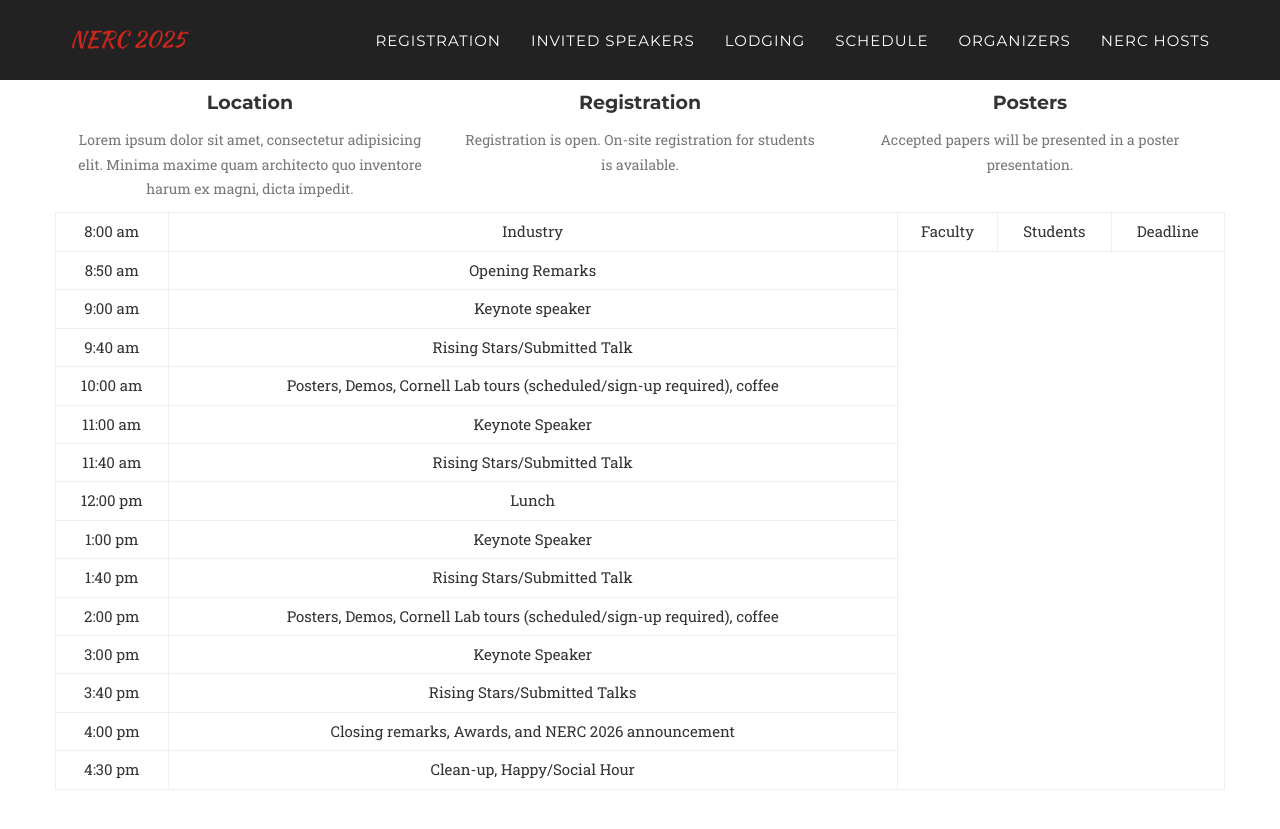
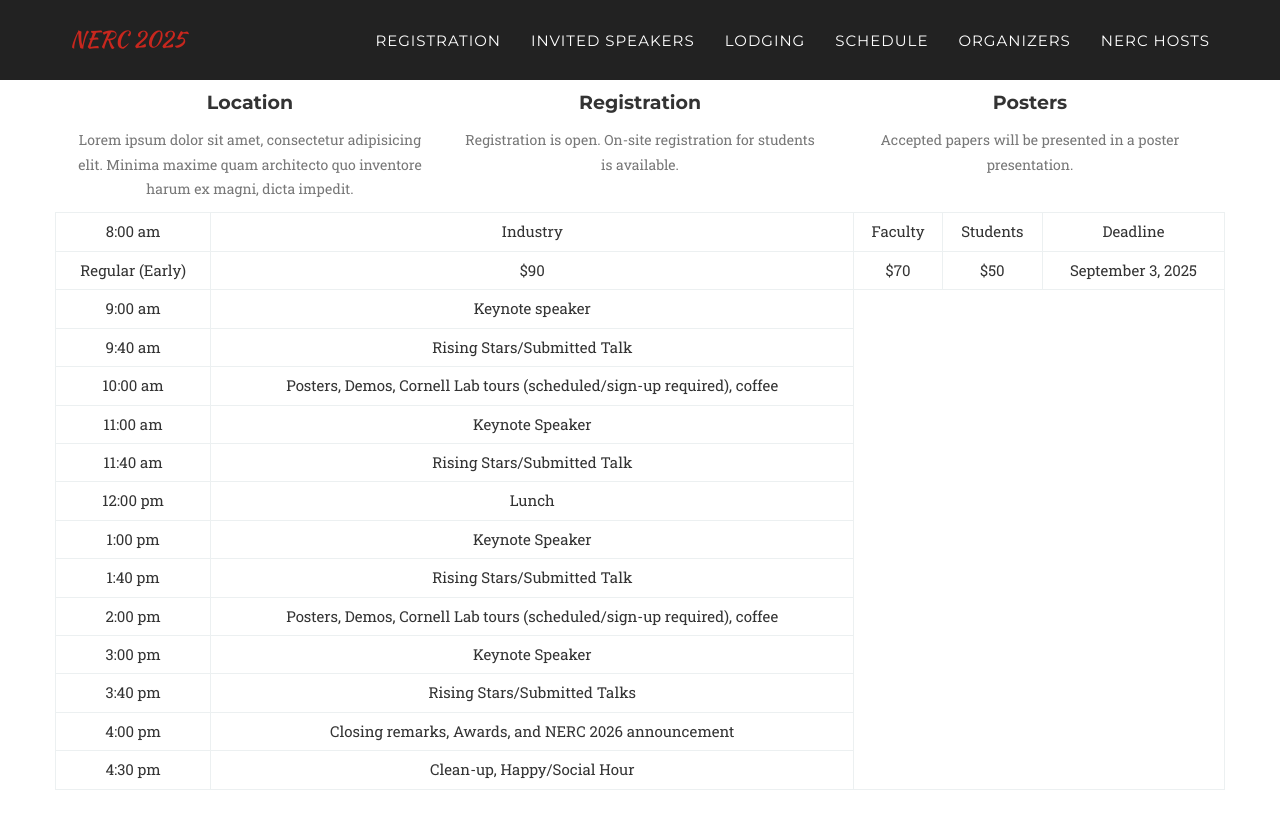
Before and after one commit to Cornell-Tech-AIRLab/cornell2025.nerc.io, a Jekyll site: the page built from index.html, in a window 1280 px wide and 900 px high, scrolled down 1195 px. Shown: the top 829 px of the window. Built offline with Jekyll 4.4.1, drawn with Linux system fonts in a browser that asks for light colours; some web fonts are replaced.

Commit message:
testing table; reverting icon

```diff
--- a/_includes/registration.html
+++ b/_includes/registration.html
@@ -62,10 +62,19 @@
           </tr>
           <tr>
             <td>
-              8:50 am
+              Regular (Early)
             </td>
             <td>
-              Opening Remarks
+              $90
+            </td>
+            <td>
+              $70
+            </td>
+            <td>
+              $50
+            </td>
+            <td>
+              September 3, 2025
             </td>
           </tr>
           <tr>
```
